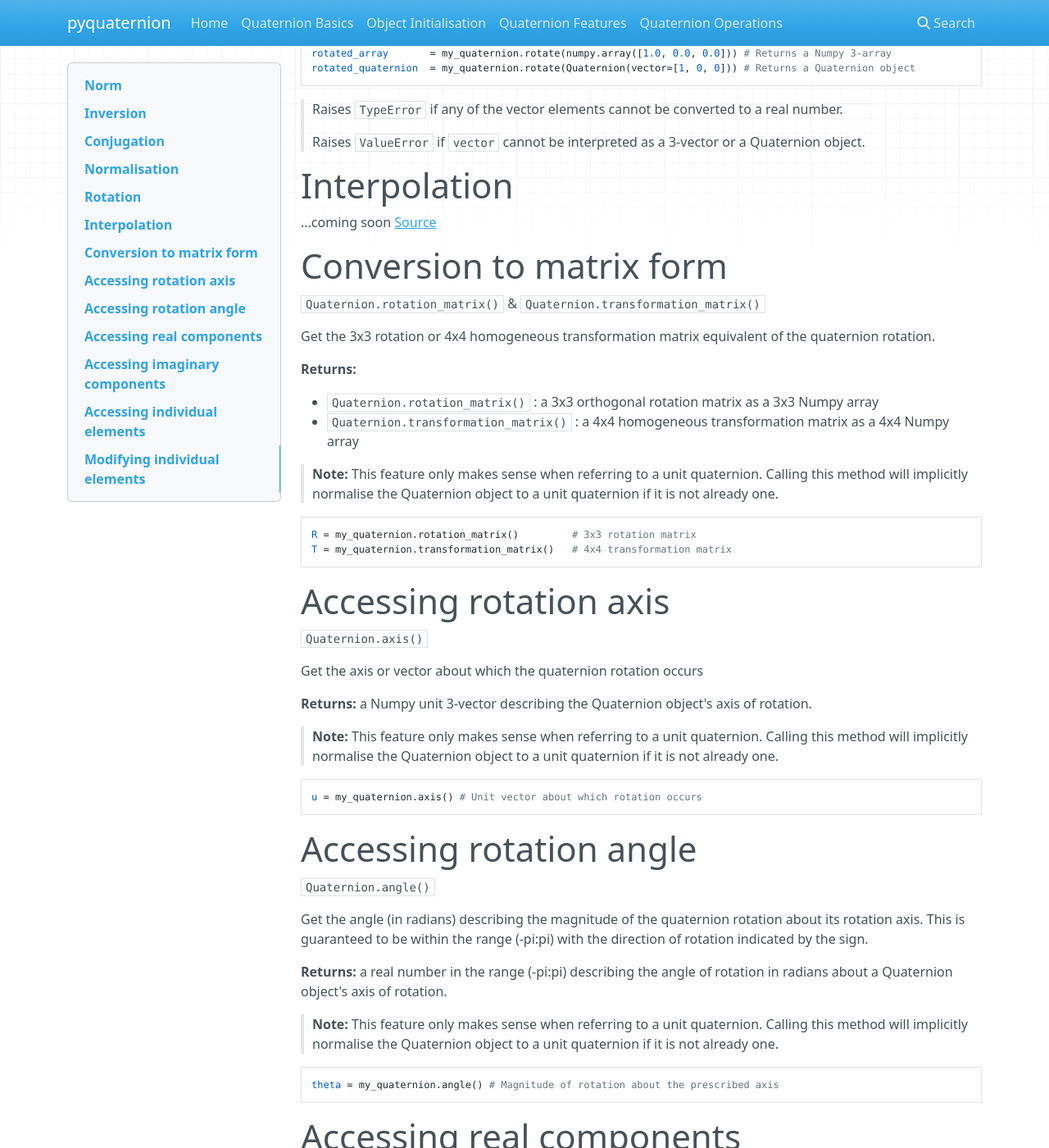
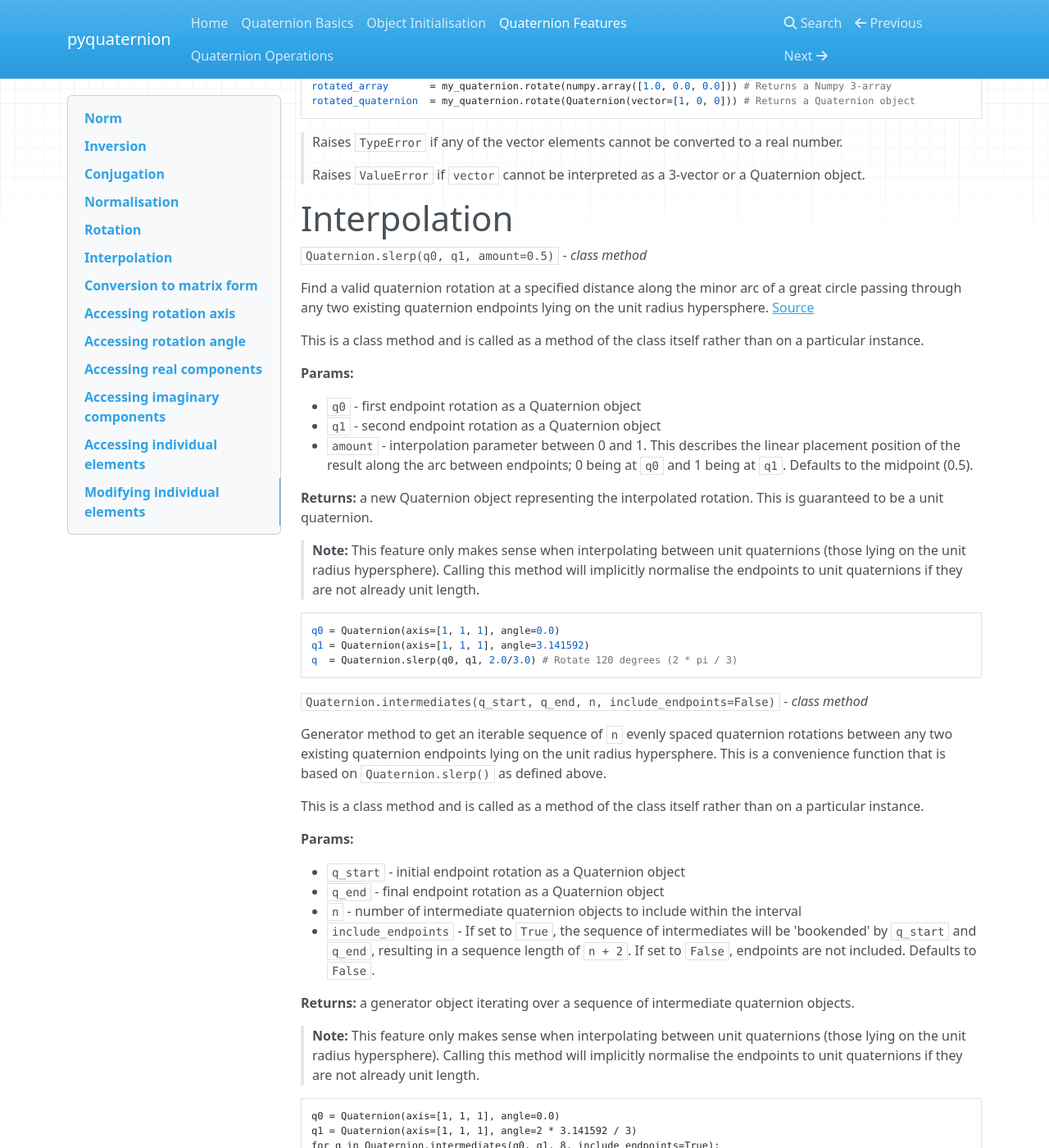
Before and after one commit to KieranWynn/pyquaternion, an MkDocs documentation site: the page built from docs/features.md, in a window 1280 px wide and 1400 px high, scrolled down 1705 px. Shown: the whole window at 82% size. Built offline with MkDocs 1.6.1, drawn with Linux system fonts in a browser that asks for light colours; nearby versions of some CDN libraries; old or Windows-style settings are respelled for this version of MkDocs; some of the changed text lies outside the part shown.

Commit message:
Document and refine interpolation features
- Documentation for interpolation features and getting started example
- Simplify and rename interpolation code for readability
- Add demo script
- Add demo gif to README.md for those who can’t run the script

```diff
--- a/docs/features.md
+++ b/docs/features.md
@@ -71,7 +71,51 @@
 
 
 # Interpolation
-...coming soon [Source](http://number-none.com/product/Understanding%20Slerp,%20Then%20Not%20Using%20It/)
+
+`Quaternion.slerp(q0, q1, amount=0.5)` - *class method*
+
+Find a valid quaternion rotation at a specified distance along the minor arc of a great circle passing through any two existing quaternion endpoints lying on the unit radius hypersphere. [Source](http://en.wikipedia.org/wiki/Slerp#Quaternion_Slerp)
+
+This is a class method and is called as a method of the class itself rather than on a particular instance.
+
+**Params:**
+
+* `q0` - first endpoint rotation as a Quaternion object
+* `q1` - second endpoint rotation as a Quaternion object
+* `amount` - interpolation parameter between 0 and 1. This describes the linear placement position of the result along the arc between endpoints; 0 being at `q0` and 1 being at `q1`. Defaults to the midpoint (0.5).
+
+**Returns:**
+a new Quaternion object representing the interpolated rotation. This is guaranteed to be a unit quaternion.
+
+> **Note:** This feature only makes sense when interpolating between unit quaternions (those lying on the unit radius hypersphere). Calling this method will implicitly normalise the endpoints to unit quaternions if they are not already unit length.
+
+	q0 = Quaternion(axis=[1, 1, 1], angle=0.0)
+	q1 = Quaternion(axis=[1, 1, 1], angle=3.141592)
+	q  = Quaternion.slerp(q0, q1, 2.0/3.0) # Rotate 120 degrees (2 * pi / 3)
+
+`Quaternion.intermediates(q_start, q_end, n, include_endpoints=False)` - *class method*
+
+Generator method to get an iterable sequence of `n` evenly spaced quaternion rotations between any two existing quaternion endpoints lying on the unit radius hypersphere. This is a convenience function that is based on `Quaternion.slerp()` as defined above.
+
+This is a class method and is called as a method of the class itself rather than on a particular instance.
+
+**Params:**
+
+* `q_start` - initial endpoint rotation as a Quaternion object
+* `q_end` - final endpoint rotation as a Quaternion object
+* `n` - number of intermediate quaternion objects to include within the interval
+* `include_endpoints` - If set to `True`, the sequence of intermediates will be 'bookended' by `q_start` and `q_end`, resulting in a sequence length of `n + 2`. If set to `False`, endpoints are not included. Defaults to `False`.
+
+**Returns:**
+a generator object iterating over a sequence of intermediate quaternion objects.
+
+> **Note:** This feature only makes sense when interpolating between unit quaternions (those lying on the unit radius hypersphere). Calling this method will implicitly normalise the endpoints to unit quaternions if they are not already unit length.
+
+	q0 = Quaternion(axis=[1, 1, 1], angle=0.0)
+	q1 = Quaternion(axis=[1, 1, 1], angle=2 * 3.141592 / 3)
+	for q in Quaternion.intermediates(q0, q1, 8, include_endpoints=True):
+		v = q.rotate([1, 0, 0])
+		print(v)
 
 # Conversion to matrix form
 `Quaternion.rotation_matrix()` & `Quaternion.transformation_matrix()`
--- a/mkdocs.yml
+++ b/mkdocs.yml
@@ -1,8 +1,8 @@
 site_name: pyquaternion
 pages:
 - [index.md, Home]
-- [intro_to_quaternions.md, Quaternion Basics]
+- [quaternion_basics.md, Quaternion Basics]
 - [initialisation.md, Object Initialisation]
-- [pyquaternion_features.md, Quaternion Features]
-- [pyquaternion_operations.md, Quaternion Operations]
+- [features.md, Quaternion Features]
+- [operations.md, Quaternion Operations]
 theme: mkdocs
```
Also changed, not shown: README.md (+4 -0 lines), demo.py (added, +93 -0 lines), docs/index.md (+27 -0 lines), docs/initialisation.md (+3 -1 lines), quaternion.py (+12 -31 lines), test_quaternion.py (+11 -5 lines), demo.gif (added).
